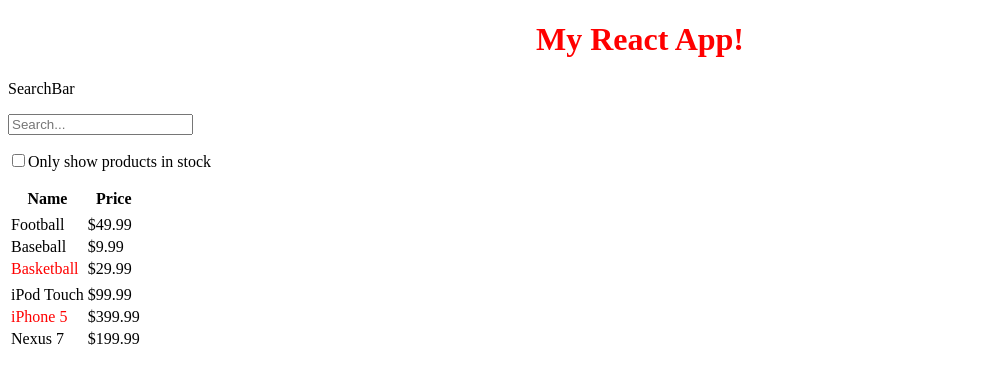
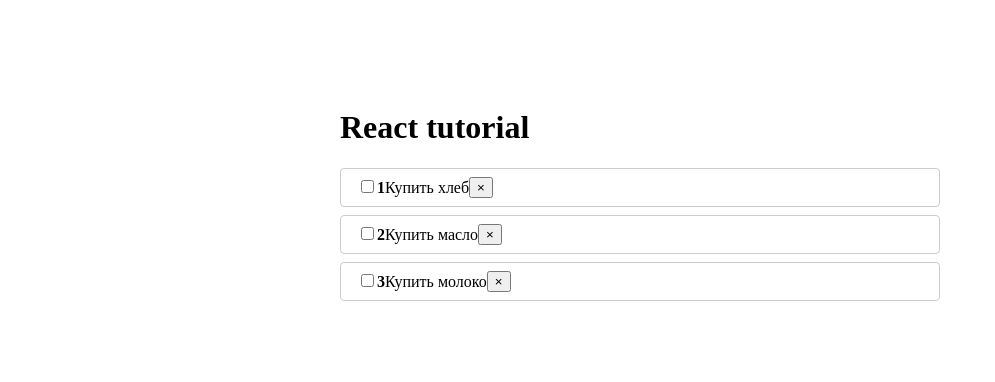
Before and after one commit to sasha190276/Vladlen_project, a React app: page / in a window 1280 px wide. Shown: the whole page, without its empty margins (0-995 px from the left). Built offline with nearby package versions, Linux system fonts and the light colour scheme.

Commit message:
First commit

```diff
--- a/package.json
+++ b/package.json
@@ -41,6 +41,7 @@
     "webpack-dev-server": "^3.11.2"
   },
   "dependencies": {
+    "prop-types": "^15.7.2",
     "react": "^17.0.1",
     "react-dom": "^17.0.1"
   },
--- a/src/components/App.js
+++ b/src/components/App.js
@@ -1,66 +1,22 @@
 // First REACT application
-
 import React from 'react';
-// import im from '../img/dog.jpg';
+// import logo from '../img/dog.jpg';
 // import im2 from '../img/dogsad.jpg';
 import './styles/App.scss';
-import FilterableProductTable from './FilterableProductTable';
+import TodoList from './Todo/TodoList';
 
-const PRODUCTS = [
-  {
-    category: 'Sporting Goods',
-    price: '$49.99',
-    stocked: true,
-    name: 'Football',
-  },
-  {
-    category: 'Sporting Goods',
-    price: '$9.99',
-    stocked: true,
-    name: 'Baseball',
-  },
-  {
-    category: 'Sporting Goods',
-    price: '$29.99',
-    stocked: false,
-    name: 'Basketball',
-  },
-  {
-    category: 'Electronics',
-    price: '$99.99',
-    stocked: true,
-    name: 'iPod Touch',
-  },
-  {
-    category: 'Electronics',
-    price: '$399.99',
-    stocked: false,
-    name: 'iPhone 5',
-  },
-  {
-    category: 'Electronics',
-    price: '$199.99',
-    stocked: true,
-    name: 'Nexus 7',
-  },
-];
-const App = () => (
-  <div>
-    <h1>My React App!</h1>
-    <FilterableProductTable products={PRODUCTS} />
-  </div>
-);
-
-// class App extends Component {
-//   render() {
-//     return (
-//       <div>
-//         <h1>My React App!</h1>
-//         <img alt={im} src={im} />
-//         <img alt={im} src={im2} />
-//       </div>
-//     );
-//   }
-// }
+function App() {
+  const todos = [
+    { id: 1, completed: false, title: 'Купить хлеб' },
+    { id: 2, completed: false, title: 'Купить масло' },
+    { id: 3, completed: false, title: 'Купить молоко' },
+  ];
+  return (
+    <div className="wrapper">
+      <h1>React tutorial</h1>
+      <TodoList todos={todos} />
+    </div>
+  );
+}
 
 export default App;
--- /dev/null
+++ b/src/components/Todo/TodoItem.js
@@ -0,0 +1,35 @@
+import React from 'react';
+import PropTypes from 'prop-types';
+
+const styles = {
+  li: {
+    display: 'flex',
+    justufyContent: ' space-between',
+    alignItems: 'center',
+    padding: '.5rem 1rem',
+    border: '1px solid #ccc',
+    borderRadius: '4px',
+    marginBottom: '.5rem',
+  },
+};
+
+function TodoItem({ todo, index }) {
+  return (
+    <li style={styles.li}>
+      <span>
+        <input type="checkbox" />
+
+        <strong>{index + 1}</strong>
+        {todo.title}
+      </span>
+      <button>&times;</button>
+    </li>
+  );
+}
+
+TodoItem.propTypes = {
+  todo: PropTypes.object.isRequired,
+  index: PropTypes.number,
+};
+
+export default TodoItem;
--- /dev/null
+++ b/src/components/Todo/TodoList.js
@@ -0,0 +1,27 @@
+import React from 'react';
+import PropTypes from 'prop-types';
+import TodoItem from './TodoItem';
+
+const styles = {
+  ul: {
+    listStyle: 'none',
+    margin: 0,
+    padding: 0,
+  },
+};
+
+function TodoList(props) {
+  const { todos } = props;
+  return (
+    <ul style={styles.ul}>
+      {todos.map((todo, index) => (
+        <TodoItem todo={todo} key={todo.id} index={index} />
+      ))}
+    </ul>
+  );
+}
+
+TodoList.propTypes = {
+  todos: PropTypes.arrayOf(PropTypes.object).isRequired,
+};
+export default TodoList;
--- a/src/components/styles/App.scss
+++ b/src/components/styles/App.scss
@@ -1,4 +1,5 @@
-h1 {
-  color: red;
-  text-align: center;
+.wrapper {
+  padding-top: 5rem;
+  margin: 0 auto;
+  width: 600px;
 }
```
Also changed, not shown: src/components/styles/App.css, 1 other file.
